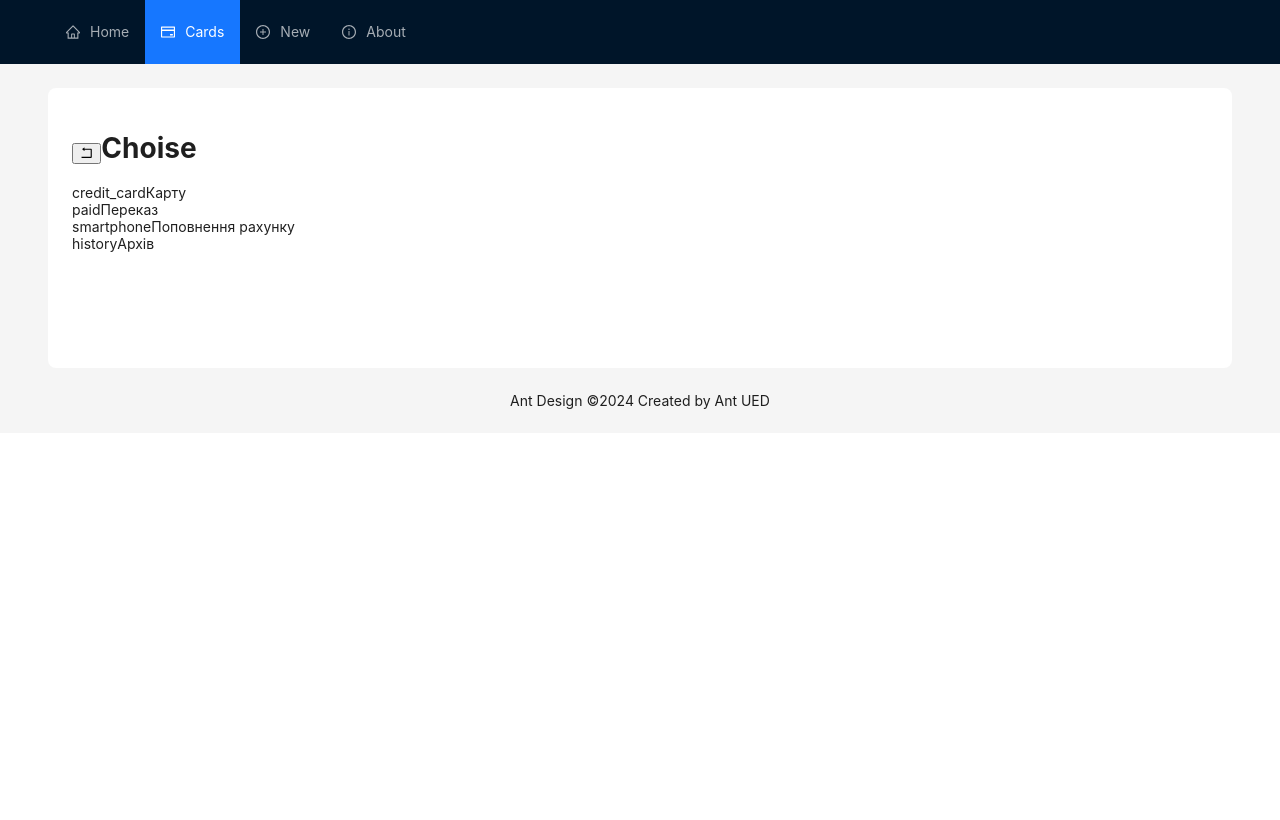
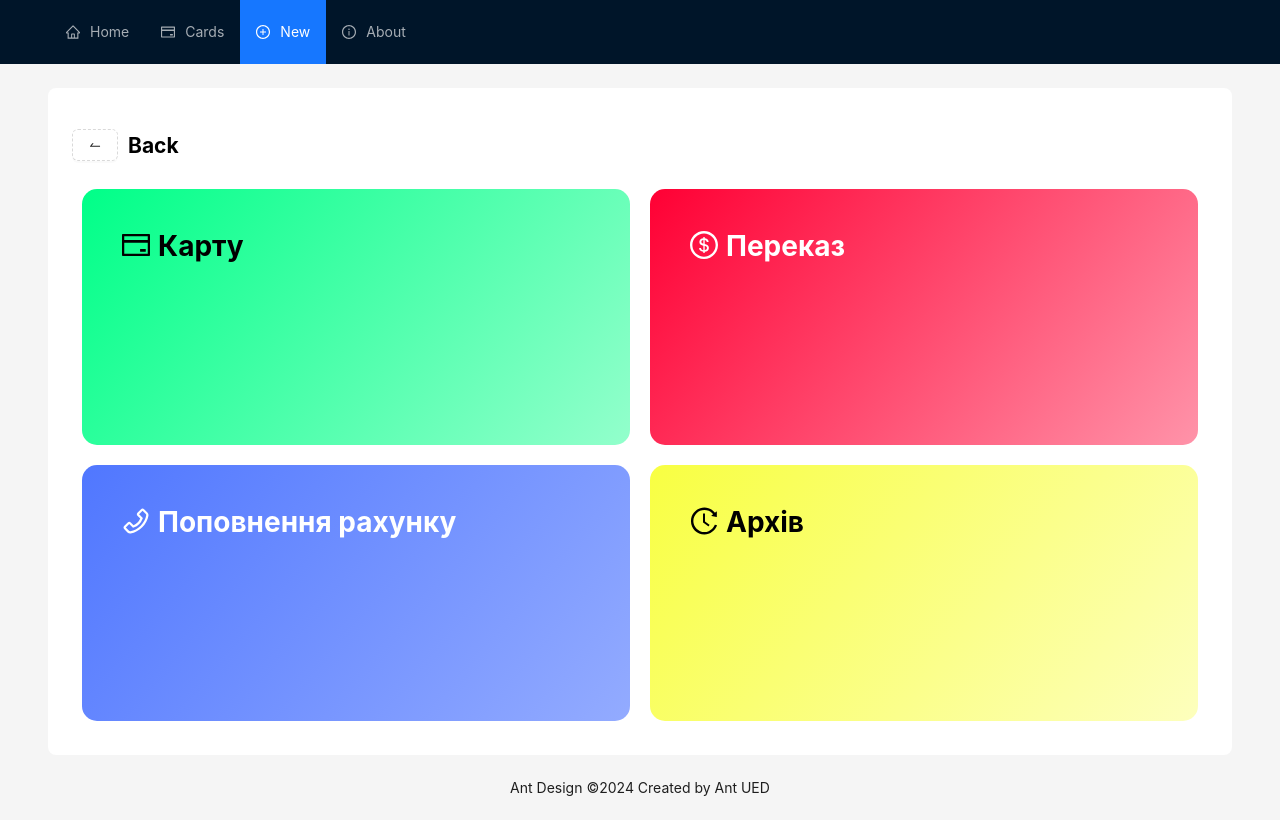
Before and after one commit to andrxpie/Privat24-React, a React (Create React App) app: page /new in a window 1280 px wide. Built offline with nearby package versions, Linux system fonts and the light colour scheme.

Commit message:
Some changes.

```diff
--- a/package.json
+++ b/package.json
@@ -37,5 +37,8 @@
       "last 1 firefox version",
       "last 1 safari version"
     ]
+  },
+  "devDependencies": {
+    "sass": "^1.75.0"
   }
 }
--- /dev/null
+++ b/src/App.scss
@@ -0,0 +1,128 @@
+.App {
+  text-align: center;
+}
+
+.App-logo {
+  height: 40vmin;
+  pointer-events: none;
+}
+
+@media (prefers-reduced-motion: no-preference) {
+  .App-logo {
+    animation: App-logo-spin infinite 20s linear;
+  }
+}
+
+.App-header {
+  background-color: #282c34;
+  min-height: 100vh;
+  display: flex;
+  flex-direction: column;
+  align-items: center;
+  justify-content: center;
+  font-size: calc(10px + 2vmin);
+  color: white;
+}
+
+.App-link {
+  color: #61dafb;
+}
+
+@keyframes App-logo-spin {
+  from {
+    transform: rotate(0deg);
+  }
+  to {
+    transform: rotate(360deg);
+  }
+}
+
+h2 Button,
+h2 span {
+  vertical-align: middle;
+  color: black;
+}
+
+h2 Button {
+  margin-right: 10px;
+}
+
+.container {
+  display: grid;
+  grid-template-columns: 1fr 1fr;
+
+  .element {
+    margin: 10px;
+    color: white;
+    /* display: flex; */
+    height: 32vh;
+    padding-top: 40px;
+    padding-left: 40px;
+    padding-right: 40px;
+    font-weight: bold;
+    font-size: 2em;
+    border-radius: 15px;
+    transition: 0.2s;
+    align-items: flex-start;
+
+    &:hover {
+      transform: scale(1.03);
+    }
+
+    &:nth-child(1) {
+      color: black;
+
+      background: -webkit-linear-gradient(
+        130deg,
+        rgba(0, 255, 136, 1) 0%,
+        rgba(147, 255, 204, 1) 100%
+      );
+      background: linear-gradient(
+        130deg,
+        rgba(0, 255, 136, 1) 0%,
+        rgba(147, 255, 204, 1) 100%
+      );
+    }
+
+    &:nth-child(2) {
+      background: -webkit-linear-gradient(
+        130deg,
+        rgba(255, 0, 52, 1) 0%,
+        rgba(255, 147, 169, 1) 100%
+      );
+      background: linear-gradient(
+        130deg,
+        rgba(255, 0, 52, 1) 0%,
+        rgba(255, 147, 169, 1) 100%
+      );
+    }
+
+    &:nth-child(3) {
+      background: -webkit-linear-gradient(
+        130deg,
+        rgba(80, 119, 255, 1) 0%,
+        rgba(147, 171, 255, 1) 100%
+      );
+      background: linear-gradient(
+        130deg,
+        rgba(80, 119, 255, 1) 0%,
+        rgba(147, 171, 255, 1) 100%
+      );
+    }
+
+    &:nth-child(4) {
+      color: black;
+
+      background: -webkit-linear-gradient(
+        130deg,
+        rgba(248, 255, 66, 1) 0%,
+        rgba(253, 255, 189, 1) 100%
+      );
+      background: linear-gradient(
+        130deg,
+        rgba(248, 255, 66, 1) 0%,
+        rgba(253, 255, 189, 1) 100%
+      );
+    }
+  }
+}
--- a/src/components/Cards.js
+++ b/src/components/Cards.js
@@ -1,7 +1,97 @@
-import React from 'react'
+import React, { useEffect, useState } from 'react';
+import { Button, message, Popconfirm, Rate, Space, Table, Tag } from 'antd';
+import { DeleteOutlined } from '@ant-design/icons';
+
+const makeFirstUpper = (text) => {
+  return text[0].toUpperCase() + text.slice(1);
+}
+
+const confirm = (id) => {
+  console.log("Deleting product: ", id);
+  message.success('Deleting product...');
+};
+
+const columns = [
+  {
+      title: 'Id',
+      dataIndex: 'id',
+      key: 'id'
+  },
+  {
+      title: 'Image',
+      dataIndex: 'thumbnail',
+      key: 'thumbnail',
+      render: (text) => <img style={imageStyles} src={text} alt='Product Image' />
+  },
+  {
+      title: 'Name',
+      dataIndex: 'title',
+      key: 'name'
+  },
+  {
+      title: 'Price',
+      dataIndex: 'price',
+      key: 'price',
+      render: (text) => <span>{text}$</span>
+  },
+  {
+      title: 'Category',
+      dataIndex: 'category',
+      key: 'category',
+      render: (text) => <span>{makeFirstUpper(text)}</span>
+  },
+  {
+      title: 'Rating',
+      dataIndex: 'rating',
+      key: 'rating',
+      render: (text) => <Rate allowHalf disabled defaultValue={text} />
+  },
+  {
+      title: 'Action',
+      key: 'action',
+      render: (_, record) => (
+          <Space size="middle">
+              <a>Show</a>
+              <Popconfirm
+                  title="Delete the product"
+                  description={`Are you sure to delete ${record.title}?`}
+                  onConfirm={() => confirm(record.id)}
+                  okText="Yes"
+                  cancelText="No"
+                  placement="left"
+              >
+                  <Button danger icon={<DeleteOutlined />}></Button>
+              </Popconfirm>
+          </Space>
+      ),
+  },
+];
+
+const api = "https://dummyjson.com/products";
 
 export default function Cards() {
-  return (
-    <div>Cards</div>
-  )
+
+  const [products, setProducts] = useState([]);
+
+    const loadProducts = async () => {
+        const response = await fetch(api);
+        const data = await response.json();
+
+        setProducts(data.products);
+    }
+
+    useEffect(() => {
+        loadProducts();
+    }, []);
+
+    return (
+        <Table columns={columns} dataSource={products} pagination={{ pageSize: 5 }} rowKey="id" />
+    );
 }
+
+const imageStyles = {
+    width: 100,
+    height: 50,
+    objectFit: "cover",
+    borderRadius: 6
+}
--- a/src/components/Choise.js
+++ b/src/components/Choise.js
@@ -1,32 +1,35 @@
-import { RollbackOutlined } from "@ant-design/icons";
+import { CreditCardOutlined, DollarOutlined, HistoryOutlined, PhoneOutlined, RollbackOutlined, SwapLeftOutlined } from "@ant-design/icons";
+import { Space } from "antd";
+import { Button } from "antd";
 import React from "react";
+import '../App.scss';
 
 export default function Choise() {
   return (
     <>
-      <h1>
-        <button>
-          <RollbackOutlined />
-        </button>
-        <span>Choise</span>
-      </h1>
-      <div class="container">
-        <div class="element" routerLink="/new/card">
-          <mat-icon>credit_card</mat-icon>
+      <h2 className="return-zone">
+        <Button type="dashed">
+          <SwapLeftOutlined />
+        </Button>
+        <span>Back</span>
+      </h2>
+      <div className="container">
+        <Space className="element" routerLink="/new/card">
+          <CreditCardOutlined />
           Карту
-        </div>
-        <div class="element" routerLink="/new/transaction">
-          <mat-icon>paid</mat-icon>
+        </Space>
+        <Space className="element" routerLink="/new/transaction">
+          <DollarOutlined />
           Переказ
-        </div>
-        <div class="element" routerLink="/new/paynum">
-          <mat-icon>smartphone</mat-icon>
+        </Space>
+        <Space className="element" routerLink="/new/paynum">
+          <PhoneOutlined />
           Поповнення рахунку
-        </div>
-        <div class="element" routerLink="/history">
-          <mat-icon>history</mat-icon>
+        </Space>
+        <Space className="element" routerLink="/history">
+         <HistoryOutlined />
           Архів
-        </div>
+        </Space>
       </div>
     </>
   );
--- a/src/components/Header.js
+++ b/src/components/Header.js
@@ -1,11 +1,46 @@
-import React from 'react'
+import React, { useEffect, useState } from 'react'
 import { Layout as AntdLayout, Menu } from 'antd';
-import { Link } from 'react-router-dom';
+import { Link, useLocation  } from 'react-router-dom';
 import { CreditCardOutlined, HomeOutlined, InfoCircleOutlined, PlusCircleOutlined, ProductOutlined, UnorderedListOutlined } from '@ant-design/icons';
 
 const { Header: AntdHeader } = AntdLayout;
 
+const menuItems = [
+    {
+        key: "/",
+        label: <Link to="/">Home</Link>,
+        icon: <HomeOutlined />
+    },
+    {
+        key: "/cards",
+        label: <Link to="/cards">Cards</Link>,
+        icon: <CreditCardOutlined />
+    },
+    {
+        key: "/new",
+        label: <Link to="/new">New</Link>,
+        icon: <PlusCircleOutlined />
+    },
+    {
+        key: "/about",
+        label: <Link to="/about">About</Link>,
+        icon: <InfoCircleOutlined />
+    }
+]
+
 export default function Header() {
+    let location = useLocation();
+
+    const [current, setCurrent] = useState(location.pathname);
+
+    useEffect(() => {
+        if (location) {
+            if (current !== location.pathname) {
+                setCurrent(location.pathname);
+            }
+        }
+    }, [location, current]);
+
     return (
         <AntdHeader
             style={{
@@ -17,32 +52,13 @@ export default function Header() {
             <Menu
                 theme="dark"
                 mode="horizontal"
-                defaultSelectedKeys={['2']}
+                defaultSelectedKeys={[current]}
+                items={menuItems}
                 style={{
                     flex: 1,
                     minWidth: 0,
                 }}
             >
-                <Menu.Item key="1">
-                    <HomeOutlined />
-                    <span>Home</span>
-                    <Link to="/" />
-                </Menu.Item>
-                <Menu.Item key="2">
-                    <CreditCardOutlined />
-                    <span>Cards</span>
-                    <Link to="/cards" />
-                </Menu.Item>
-                <Menu.Item key="3">
-                    <PlusCircleOutlined />
-                    <span>New</span>
-                    <Link to="/new" />
-                </Menu.Item>
-                <Menu.Item key="4">
-                    <InfoCircleOutlined />
-                    <span>About</span>
-                    <Link to="/about" />
-                </Menu.Item>
             </Menu>
         </AntdHeader>
     )
```
Also changed, not shown: src/App.css (deleted, +0 -38 lines), 1 other file (tests, documents, lock files or other folders).
